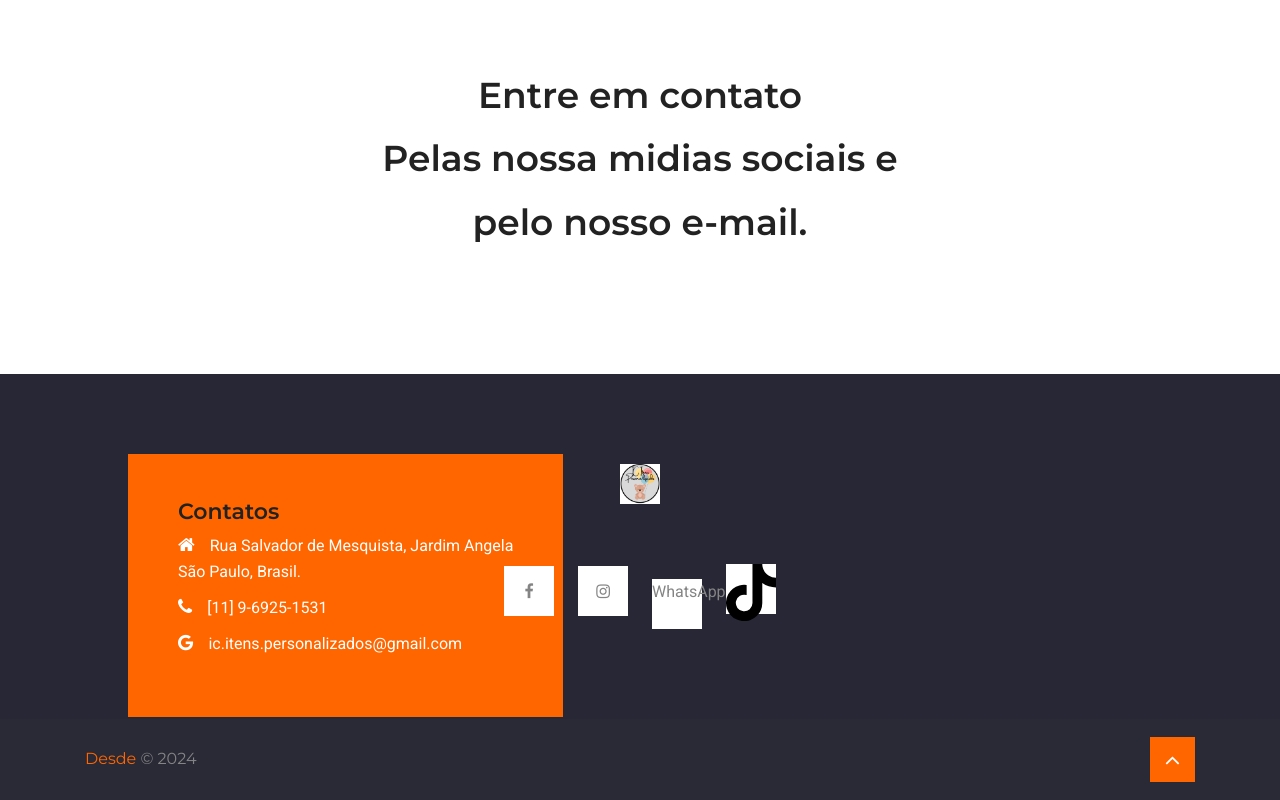
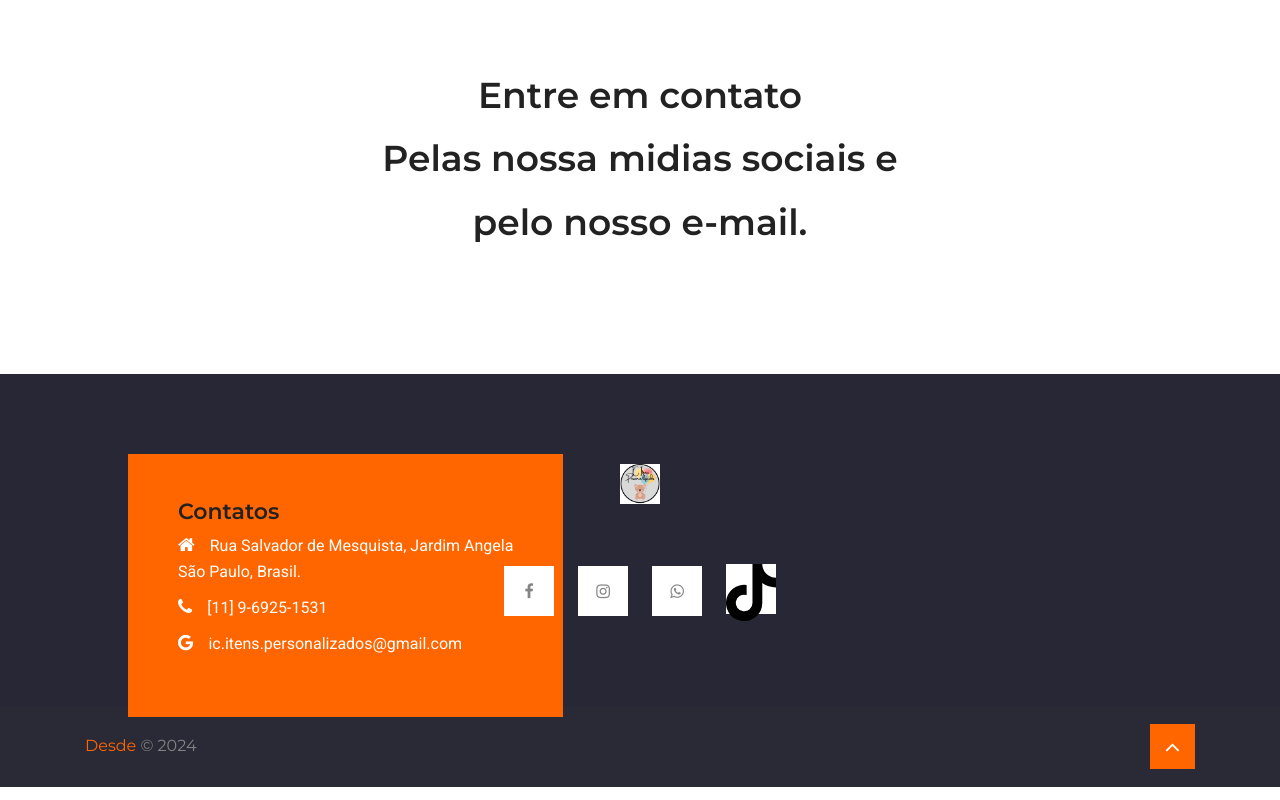
Before and after one commit to IC-itens/site, a plain HTML site: page contact.html in a window 1280 px wide. Shown: the part 349-1149 px from the top of the page. Drawn offline with Linux system fonts and the light colour scheme; some packages are replaced by stand-ins of ours; a script that the page names is missing.

Commit message:
Update contact.html

```diff
--- a/contact.html
+++ b/contact.html
@@ -165,10 +165,12 @@
               <a href="https://www.instagram.com/icitenspersonalizados/"><i class="fa fa-instagram"></i></a>
             </li>
 
+		<li class="list-inline-item">
+		<a class="whatsapp-link" href="https://web.whatsapp.com/send?phone=5511969251531" target="_blank">
+		<i class="fa fa-whatsapp"></i>
+	        </a>
+		</li>
 
-	    <li class="list-inline-item">
-              <a href="whatsapp://send?text=TITULO &ndash; LINK" title="Acesse de seu smartphone para enviar por WhatsApp">WhatsApp</a>
-            </li>
 
 
 	    <li class="list-inline-item">
```
